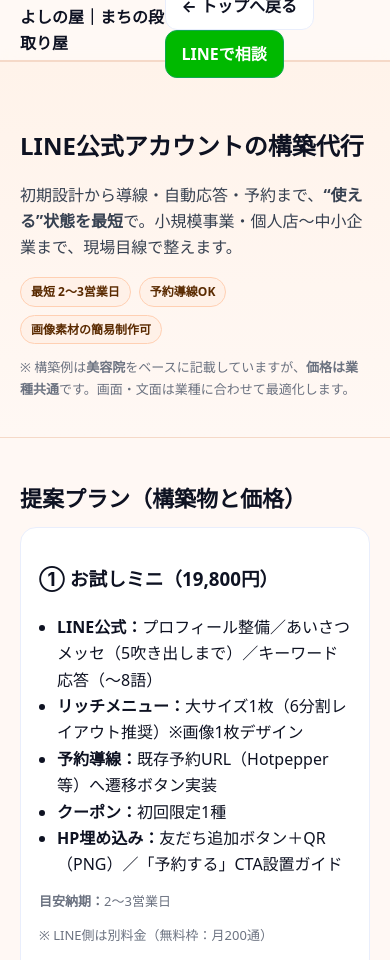
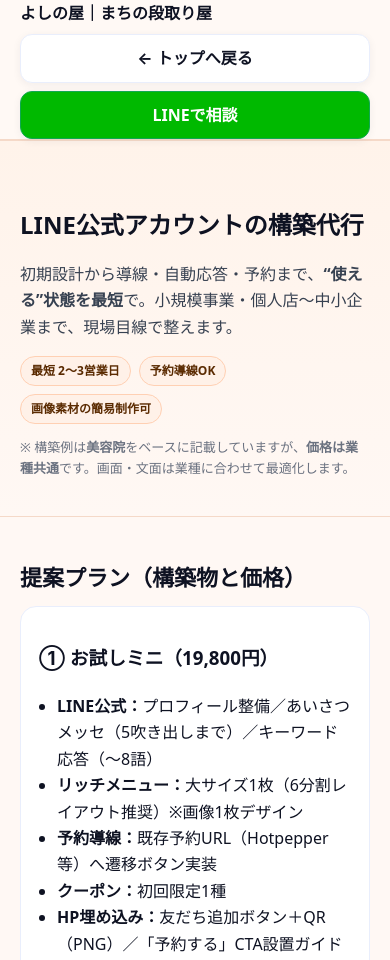
Before and after one commit to Yoshinoya-1618/yoshinoya-site, a plain HTML site: page Line-official.html in a window 390 px wide. Shown: the top 960 px of the page. Drawn offline with Linux system fonts and the light colour scheme.

Commit message:
Line-official.html

```diff
--- a/Line-official.html
+++ b/Line-official.html
@@ -9,13 +9,15 @@
   <style>
     :root{--ink:#0e1222;--brand:#e8662f;--muted:#6b7280;--accent:#fff1e8}
     *{box-sizing:border-box}
-    body{margin:0;font-family:system-ui,-apple-system,Segoe UI,Roboto,Helvetica,Arial,"Noto Sans JP","Hiragino Kaku Gothic ProN","Yu Gothic UI",sans-serif;color:#0e1222;background:#fff8f4;line-height:1.65}
+    html,body{height:100%}
+    body{margin:0;font-family:system-ui,-apple-system,Segoe UI,Roboto,Helvetica,Arial,"Noto Sans JP","Hiragino Kaku Gothic ProN","Yu Gothic UI",sans-serif;color:#0e1222;background:#fff8f4;line-height:1.65;word-break:break-word}
+    img,svg{max-width:100%;height:auto}
     a{color:var(--brand);text-decoration:none}
     .container{max-width:980px;margin:0 auto;padding:0 20px}
-    header{position:sticky;top:0;background:rgba(255,249,245,.8);backdrop-filter:saturate(140%) blur(8px);border-bottom:1px solid #f5d9c8;z-index:10}
-    nav{display:flex;align-items:center;justify-content:space-between;height:60px}
+    header{position:sticky;top:0;background:rgba(255,249,245,.8);-webkit-backdrop-filter:saturate(140%) blur(8px);backdrop-filter:saturate(140%) blur(8px);border-bottom:1px solid #f5d9c8;z-index:10}
+    nav{display:flex;align-items:center;justify-content:space-between;gap:10px;min-height:56px}
     .brand{font-weight:800}
-    .btn{display:inline-block;padding:10px 16px;border-radius:12px;border:1px solid #e9eefc;background:#fff;color:#0e1222;font-weight:700}
+    .btn{display:inline-block;padding:10px 16px;border-radius:12px;border:1px solid #e9eefc;background:#fff;color:#0e1222;font-weight:700;box-shadow:0 2px 8px rgba(31,41,55,.06)}
     .btn.line{background:#00b900;color:#fff;border-color:#0fa851}
     main section{padding:42px 0;border-top:1px solid #f5d9c8}
     .hero{padding:64px 0 24px;background:linear-gradient(180deg,#fff3ea,transparent)}
@@ -23,11 +25,12 @@
     h2{font-size:22px;margin:0 0 10px}
     .lead{color:#374151}
     .grid{display:grid;gap:14px}
+    /* 初期の宣言は残しつつ、下の“自動フィット”で上書きする */
     .grid.cols-3{grid-template-columns:repeat(3,minmax(0,1fr))}
     .grid.cols-2{grid-template-columns:repeat(2,minmax(0,1fr))}
     @media(max-width:900px){.grid.cols-3{grid-template-columns:1fr 1fr}}
     @media(max-width:640px){.grid.cols-3,.grid.cols-2{grid-template-columns:1fr}}
-    .card{background:#fff;border:1px solid #e9eefc;border-radius:16px;padding:18px}
+    .card{background:#fff;border:1px solid #e9eefc;border-radius:16px;padding:18px;position:relative}
     .muted{color:#6b7280}
     .list{margin:10px 0 0;padding-left:18px}
     .price{font-weight:800;font-size:22px}
@@ -35,11 +38,24 @@
     .steps{display:flex;flex-wrap:wrap;gap:8px;margin:6px 0}
     .chip{font-size:12px;background:#fff1e8;border:1px solid #ffd0b3;color:#5a2a00;border-radius:999px;padding:4px 10px;font-weight:700}
     .badge{font-size:11px;display:inline-block;padding:3px 8px;border-radius:999px;background:#ffebdf;color:#6b2f00;border:1px solid #ffcaa6}
-    .popular{position:relative;border-color:#ffd0b3;box-shadow:0 10px 28px rgba(255,138,76,.12)}
+    .popular{border-color:#ffd0b3;box-shadow:0 10px 28px rgba(255,138,76,.12)}
     .popular .tag-pop{position:absolute;top:-10px;right:12px;background:#ffb580;color:#5a2a00;font-weight:800;font-size:11px;padding:4px 8px;border-radius:999px;border:1px solid #ff9f5a}
     footer{padding:32px 0;background:#0b1020;color:#c7d0ff;margin-top:32px}
     footer a{color:#dbe5ff}
     code{background:#fff1e8;padding:0 4px;border-radius:4px}
+
+    /* ▼ モバイル崩れ対策 */
+    /* 1) ナビゲーションを縦積みに */
+    @media(max-width:560px){
+      nav{flex-direction:column;align-items:stretch;gap:8px}
+      nav .btn{width:100%;text-align:center}
+    }
+    /* 2) グリッドをauto-fitで柔軟に */
+    @media(max-width:1200px){
+      .grid.cols-3,.grid.cols-2{grid-template-columns:repeat(auto-fit,minmax(280px,1fr))}
+    }
+    /* 3) カード内の長い要素のはみ出し防止 */
+    .card h3,.card p,.card li{overflow-wrap:anywhere}
   </style>
 </head>
 <body>
@@ -47,7 +63,7 @@
     <div class="container">
       <nav>
         <div class="brand">よしの屋｜まちの段取り屋</div>
-        <div>
+        <div style="display:flex;gap:8px;flex-wrap:wrap">
           <a class="btn" href="./index.html">← トップへ戻る</a>
           <a class="btn line" href="https://line.me/R/ti/p/@788evduv" target="_blank" rel="noopener">LINEで相談</a>
         </div>
```
